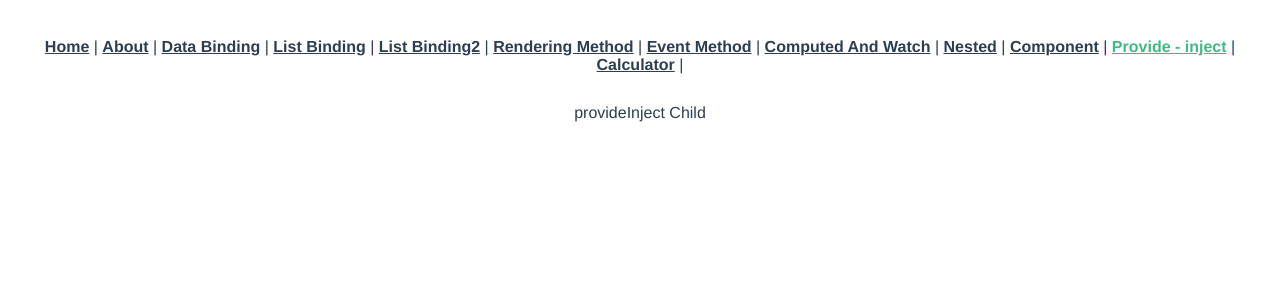
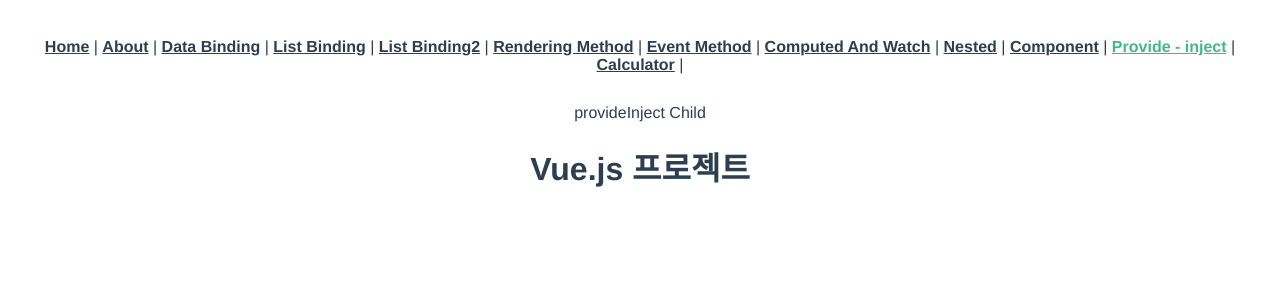
Before and after one commit to jaeho0613/vue-project, a Vue app: page /provideinject in a window 1280 px wide. Shown: the top 300 px of the page. Built offline with nearby package versions, Linux system fonts and the light colour scheme.

Commit message:
9.1 provide and Inject 완료 // p184

```diff
--- /dev/null
+++ b/src/views/CompositionAPIInject.vue
@@ -0,0 +1,19 @@
+<template>
+  <h1>{{ title }}</h1>
+</template>
+
+<script>
+import {inject} from 'vue';
+
+export default {
+  name: "CompositionAPIInject",
+  setup() {
+    const title = inject('title');
+    return {title};
+  }
+}
+</script>
+
+<style scoped>
+
+</style>
--- /dev/null
+++ b/src/views/CompositionAPIProvide.vue
@@ -0,0 +1,19 @@
+<template>
+ <CompositionAPIInject/>
+</template>
+
+<script>
+import CompositionAPIInject from "@/views/CompositionAPIInject";
+import {provide} from "vue";
+export default {
+  name: "CompositionAPIProvide",
+  components: {CompositionAPIInject},
+  setup() {
+    provide('title', 'Vue.js 프로젝트');
+  }
+}
+</script>
+
+<style scoped>
+
+</style>
--- a/src/views/ProvideInject.vue
+++ b/src/views/ProvideInject.vue
@@ -1,12 +1,17 @@
 <template>
-  <ProvideInjectChild/>
+  <div>
+    <ProvideInjectChild/>
+    <CompositionAPIProvide/>
+  </div>
 </template>
 
 <script>
 import ProvideInjectChild from "@/views/ProvideInjectChild";
+import CompositionAPIProvide from "@/views/CompositionAPIProvide";
+
 export default {
   name: "ProvideInject",
-  components: {ProvideInjectChild},
+  components: {CompositionAPIProvide, ProvideInjectChild},
   data() {
     return {
       items: ['A', 'B']
```
